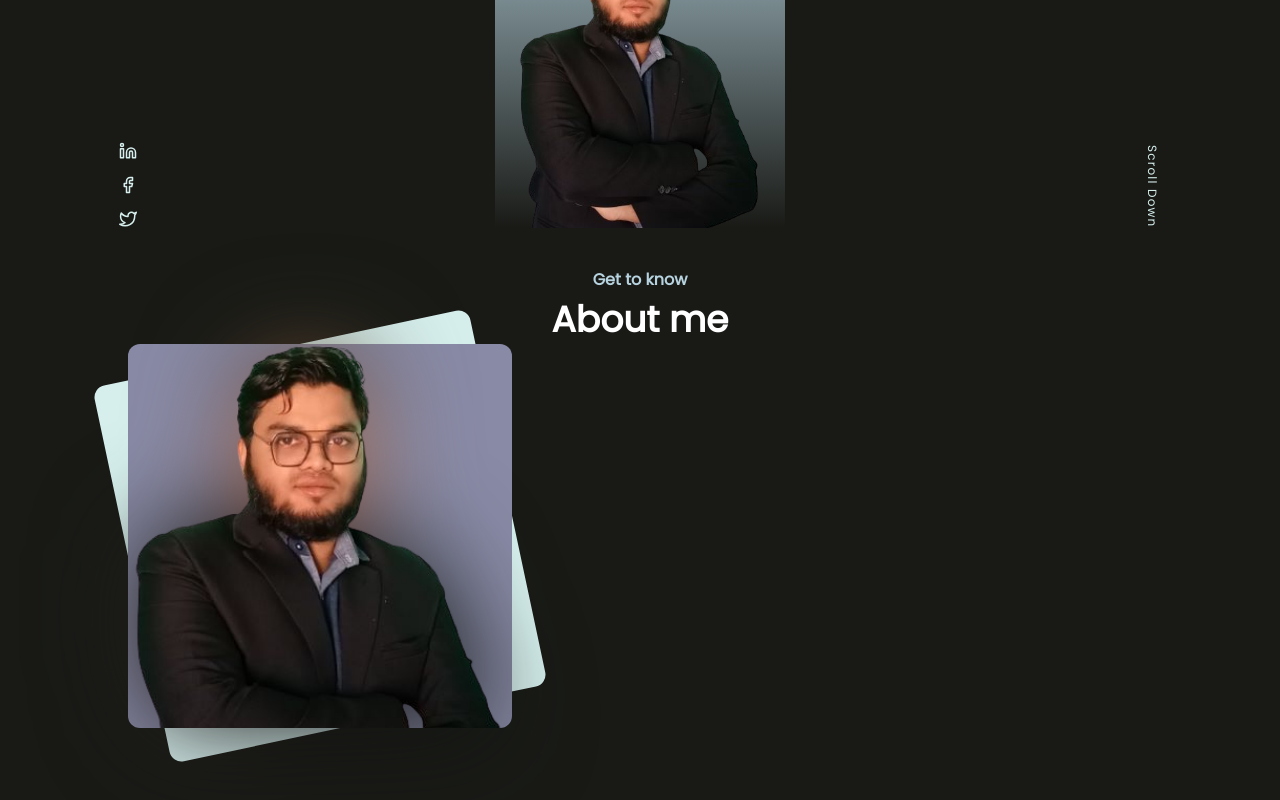
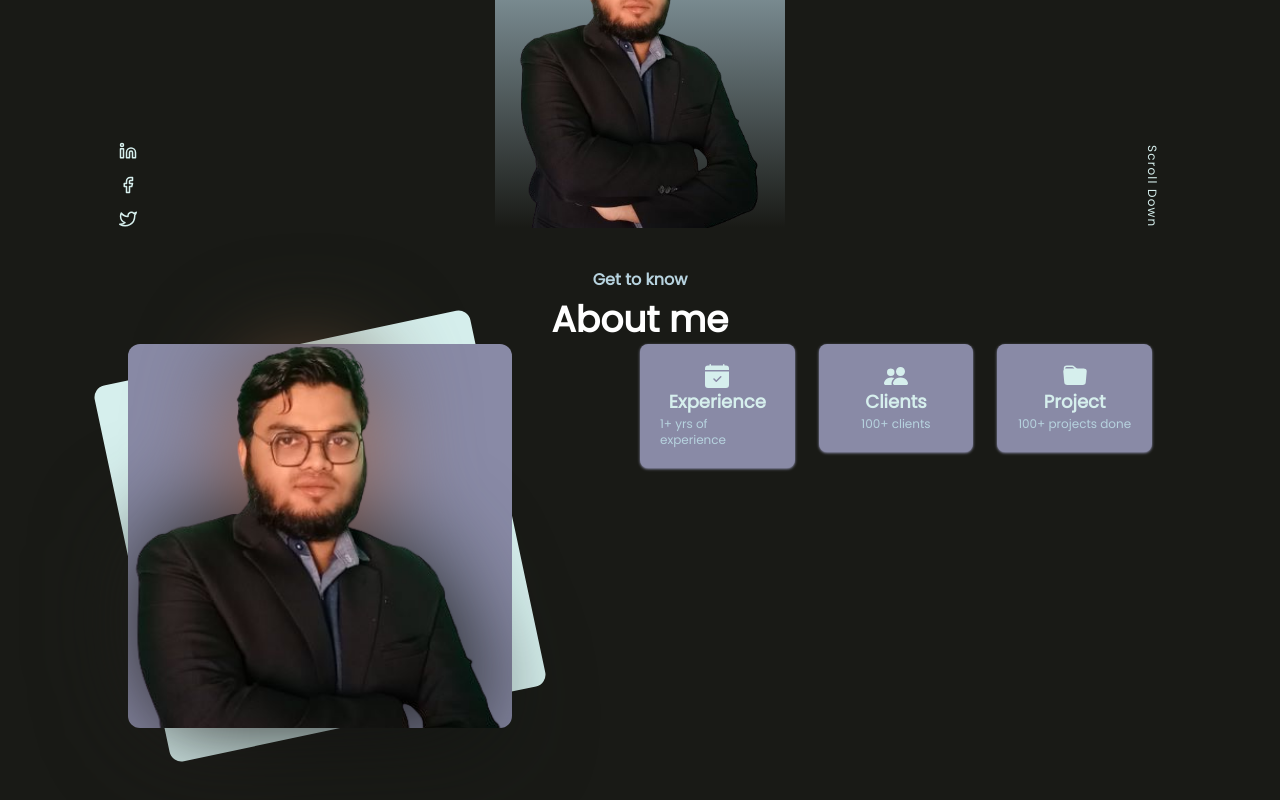
Before and after one commit to sohanemon/ashik_raju_website, a Next.js app: page / in a window 1280 px wide. Shown: the part 394-1194 px from the top of the page. Built offline with nearby package versions, Linux system fonts and the light colour scheme.

Commit message:
beta mode

```diff
--- a/app/about.tsx
+++ b/app/about.tsx
@@ -5,10 +5,9 @@ import Title from '@/components/title';
 /* ------------------------------- icons ------------------------------- */
 import {
   BsFillCalendarCheckFill,
-  BsFolder2Open,
+  BsFillFolderFill,
   BsPeopleFill,
 } from 'react-icons/bs';
-import { IconType } from 'react-icons';
 /* --------------------------------------------------------------------- */
 export default function About() {
   return (
@@ -29,6 +28,18 @@ export default function About() {
             <div className='absolute bg-gradient-to-tr to-alpha from-alpha inset-0 -z-10 rounded-xl -rotate-12' />
           </div>
           {/* #TODO: details section */}
+          <div className='grid grid-cols-3 gap-6 '>
+            {details?.map((e) => (
+              <div
+                key={e.title}
+                className='flex flex-col items-center bg-omega h-max p-5 rounded-lg shadow shadow-omega'
+              >
+                {e.icon}
+                <p className='text-alpha font-semibold text-lg'>{e.title}</p>
+                <p className='text-beta text-xs'>{e.text}</p>
+              </div>
+            ))}
+          </div>
         </div>
       </section>
 
@@ -57,19 +68,23 @@ export default function About() {
   );
 }
 
-const details: { icon: IconType; title: string; text: string }[] = [
+const details: {
+  icon: React.ReactNode;
+  title: string;
+  text: string;
+}[] = [
   {
-    icon: BsFillCalendarCheckFill,
+    icon: <BsFillCalendarCheckFill className='text-alpha  text-2xl' />,
     title: 'Experience',
     text: '1+ yrs of experience',
   },
   {
-    icon: BsPeopleFill,
+    icon: <BsPeopleFill className='text-alpha  text-2xl' />,
     title: 'Clients',
     text: '100+ clients',
   },
   {
-    icon: BsFolder2Open,
+    icon: <BsFillFolderFill className='text-alpha  text-2xl' />,
     title: 'Project',
     text: '100+ projects done',
   },
```
